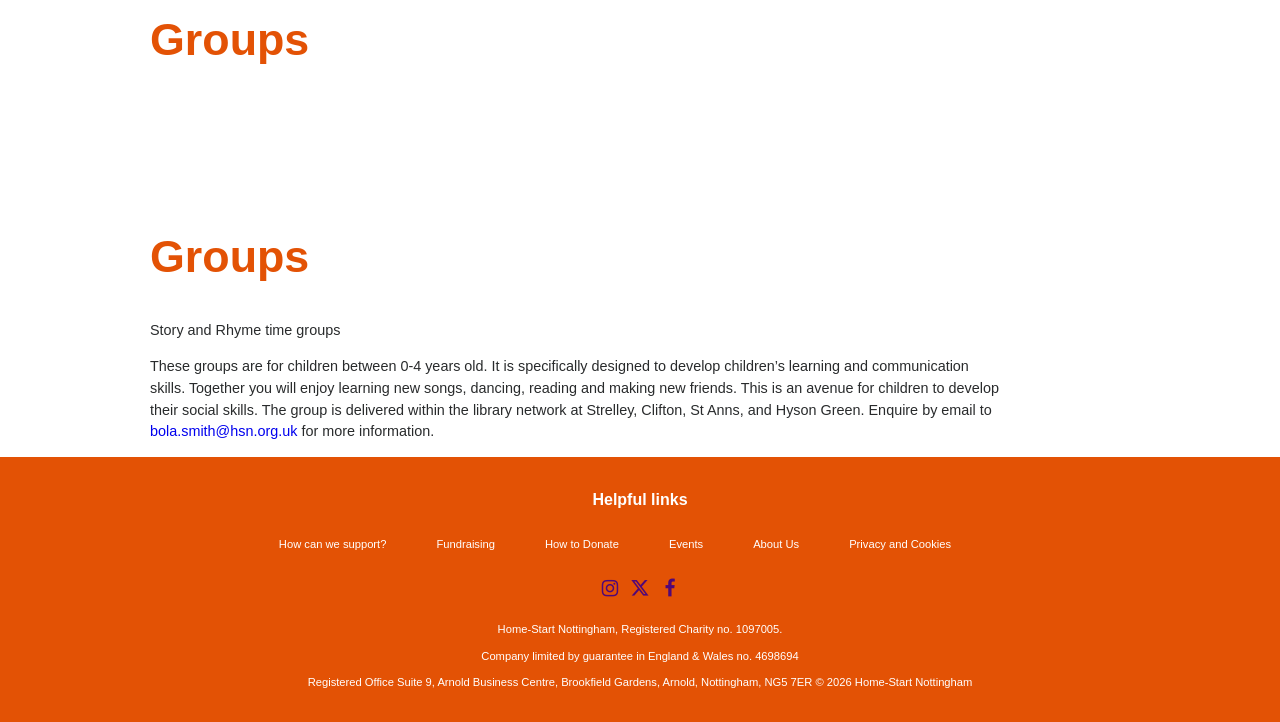
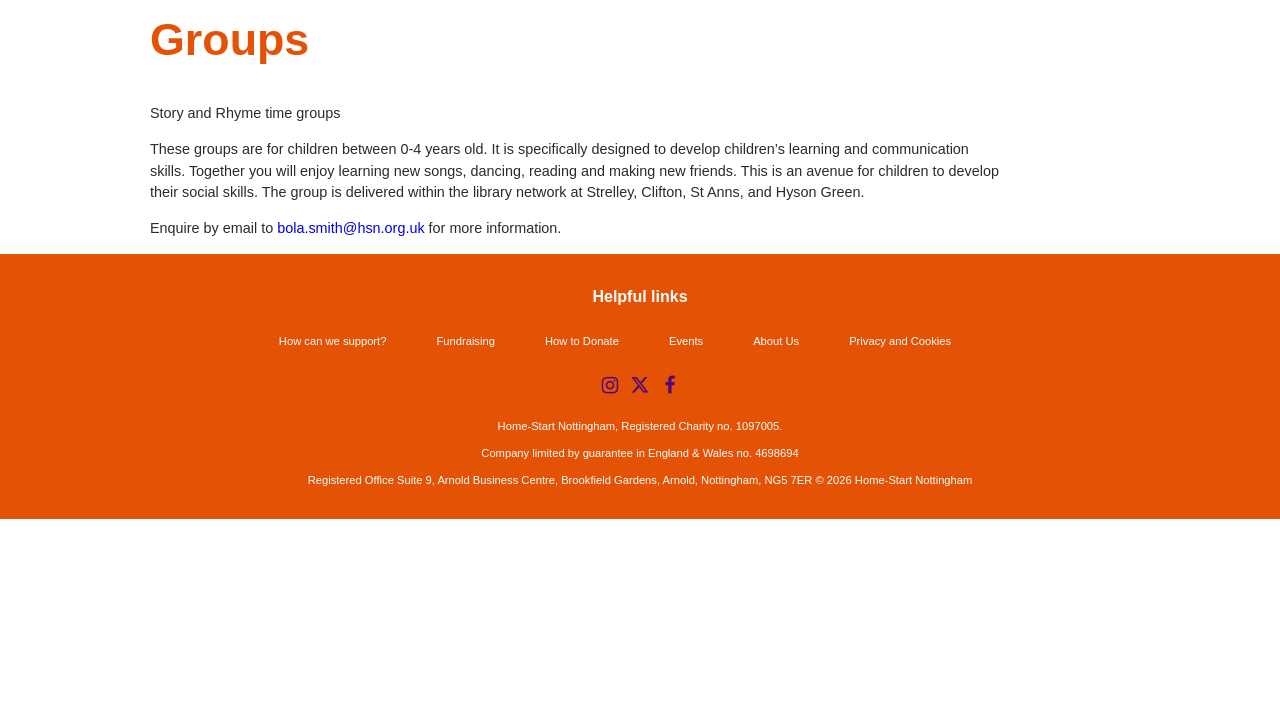
Before and after one commit to home-startnottingham/home-startnottingham.github.io, a Jekyll site: the page built from pages/general/groups.md, in a window 1280 px wide and 900 px high, scrolled down 931 px, cut to the strip 178-900 px from the top of the window. Built offline with Jekyll 4.4.1, drawn with Linux system fonts in a browser that asks for light colours; nearby versions of some CDN libraries; after the commit the page ends 1628 px from its top, so only the background shows below that.

Commit message:
Refactor layout for groups page and improve HTML structure; adjust pageImage formatting

```diff
--- a/_layouts/default.html
+++ b/_layouts/default.html
@@ -26,8 +26,10 @@
         </div>
       </div>
     {% else %}
-      <div class="introHeader">
+      <div class="{% if page.pageImage and page.pageImage != '' %}introHeaderfollowingImg{% else %}introHeader{% endif %}">
+        {% unless page.pageImage and page.pageImage != "" %}
         <h1 class="title">{{ page.title }}</h1>
+        {% endunless %}
         <div class="introText">
           {{ content }}
         </div>
--- a/pages/general/groups.md
+++ b/pages/general/groups.md
@@ -2,11 +2,13 @@
 title: Groups
 layout: default
 permalink: /support/groups
-pageImage: "/assets/img/group_photo.jpg"
+pageImage: /assets/img/group_photo.jpg
 hasImpact: false
 
 ---
 
 Story and Rhyme time groups
 
-These groups are for children between 0-4 years old. It is specifically designed to develop children’s learning and communication skills. Together you will enjoy learning new songs, dancing, reading and making new friends. This is an avenue for children to develop their social skills. The group is delivered within the library network at Strelley, Clifton, St Anns, and Hyson Green. Enquire by email to <a href='mailto:bola.smith@hsn.org.uk?subject=Website Enquiry'>bola.smith@hsn.org.uk</a> for more information.
+These groups are for children between 0-4 years old. It is specifically designed to develop children’s learning and communication skills. Together you will enjoy learning new songs, dancing, reading and making new friends. This is an avenue for children to develop their social skills. The group is delivered within the library network at Strelley, Clifton, St Anns, and Hyson Green.
+
+Enquire by email to <a href='mailto:bola.smith@hsn.org.uk?subject=Website Enquiry'>bola.smith@hsn.org.uk</a> for more information.
```
